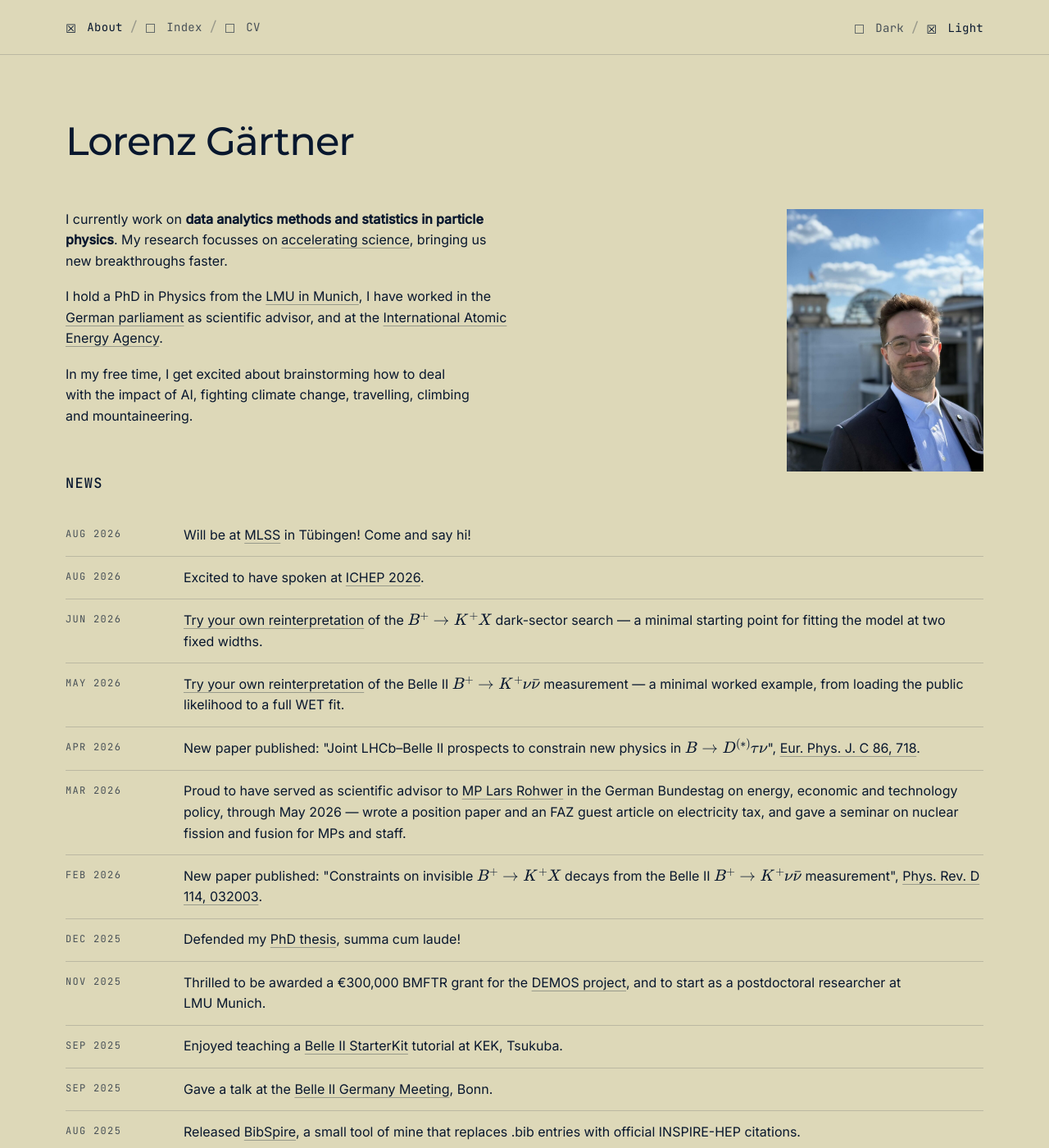
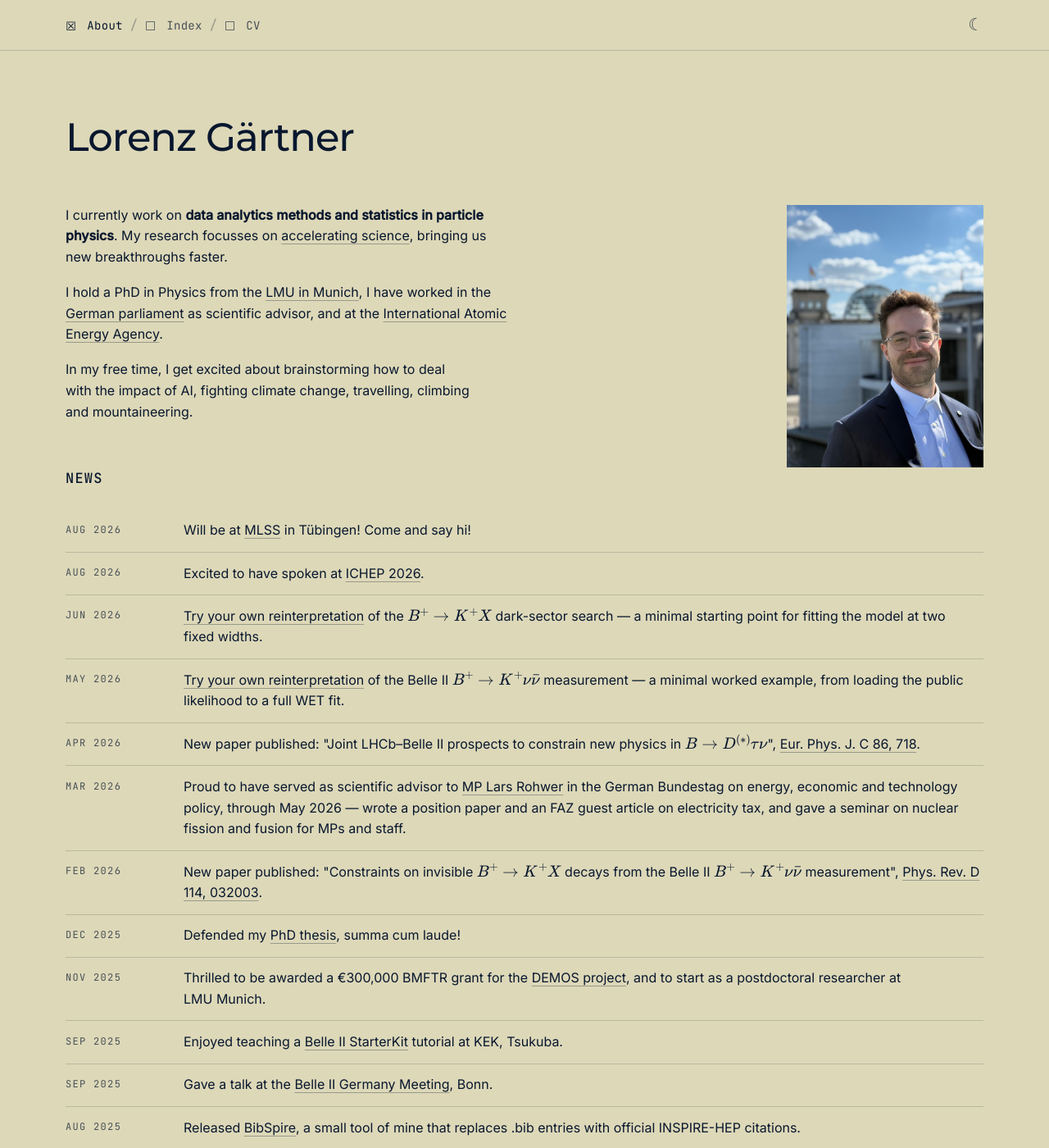
Before and after one commit to lorenzennio/lorenzennio.github.io, a Jekyll site: the page built from _pages/about.md, in a window 1280 px wide and 1400 px high. Shown: the whole window at 82% size. Built offline with Jekyll 4.4.1, drawn with Linux system fonts in a browser that asks for light colours; formulas are drawn with MathJax 3.

Commit message:
Pin theme-color and replace the theme switch with a sun/moon toggle
Mobile Safari infers the UI-chrome tint from the page background when no
<meta name="theme-color"> is set. On this static multi-page site, <html>
briefly carries its SSR data-theme="dark" default on every navigation
before theme-init.html's inline script flips it to the stored choice --
Safari's inference could land on a blend of navy (#08172E) and cream
(#DDD8B8), which averages to a dark, faintly green grey. That read as
"the background turns dark green" after switching to light and paging
through the site. Pinning theme-color explicitly and keeping it in sync
with data-theme (same pattern the script already uses for data-theme
itself) removes the guesswork.

Also replaces the two-button "Dark / Light" theme switch with a single
icon toggle: sun while dark (tap for daylight), moon while light (tap
for night), with an aria-label naming the action.

```diff
--- a/_includes/head.html
+++ b/_includes/head.html
@@ -37,6 +37,19 @@
 {%- endif %}
 
 <link rel="icon" href="{{ '/assets/images/plogol2.png' | relative_url }}">
+{%- comment -%}
+  Without this, mobile Safari infers the UI-chrome (status/tab bar) tint
+  itself from the page background -- and on a static multi-page site the
+  <html> element briefly carries its SSR data-theme="dark" default on every
+  navigation before theme-init.html's inline script flips it to the stored
+  choice. Safari's inference can land on a blend of the two backgrounds
+  (navy #08172E and cream #DDD8B8 average to a dark, faintly green grey),
+  which reads as the "dark green" seen after switching to light and paging
+  through the site. Pinning the value explicitly removes the guesswork;
+  theme-init.html keeps it in sync with data-theme the same way it keeps
+  data-theme itself in sync.
+{%- endcomment -%}
+<meta name="theme-color" content="#08172E">
 {%- feed_meta %}
 
 {%- comment -%}
--- a/_includes/masthead.html
+++ b/_includes/masthead.html
@@ -1,7 +1,7 @@
 {%- comment -%}
-  Three items, each carrying a checkbox that marks the current page. The same
-  ☒/☐ glyph marks the active filters on the index and the chosen colour theme
-  -- one visual language for "what you are looking at", everywhere.
+  Nav items each carry a checkbox that marks the current page -- the same
+  ☒/☐ glyph marks the active filters on the index, "what you are looking at"
+  everywhere except the theme control, which is a single sun/moon toggle.
 {%- endcomment -%}
 <header class="masthead">
   <nav class="nav" aria-label="Main">
@@ -21,19 +21,15 @@
     </ul>
 
     {%- comment -%}
-      A labelled two-state control rather than a single glyph: it says which
-      theme is on and what the other option is, without the reader having to
-      infer either. theme-init.html keeps the boxes in sync.
+      Single icon button rather than a labelled pair: the glyph names the
+      action -- sun while dark (tap for daylight), moon while light (tap for
+      night) -- and the label spells the same action out. Markup here matches
+      the SSR data-theme="dark" default in _layouts/default.html;
+      theme-init.html keeps both in sync with the actual theme from first
+      paint onward.
     {%- endcomment -%}
-    <div class="theme-switch" role="group" aria-label="Colour theme">
-      <span class="theme-switch__item"><button type="button" class="theme-option" data-theme-choice="dark" aria-pressed="true">
-        <span class="box" aria-hidden="true">&#9746;</span> Dark
-
-      </button></span>
-      <span class="theme-switch__item"><button type="button" class="theme-option" data-theme-choice="light" aria-pressed="false">
-        <span class="box" aria-hidden="true">&#9744;</span> Light
-
-      </button></span>
-    </div>
+    <button type="button" class="theme-toggle" aria-label="Switch to light theme">
+      <span class="theme-toggle__icon" aria-hidden="true">&#9728;</span>
+    </button>
   </nav>
 </header>
--- a/_includes/theme-init.html
+++ b/_includes/theme-init.html
@@ -9,14 +9,21 @@
   build-time plugin for this, because minimal-mistakes baked its colours into
   compiled Sass -- see docs/superpowers/specs/2026-08-27-theme-css-merge-design.md.)
 
-  The control itself is server-rendered in _includes/masthead.html as two
-  labelled options; this only keeps their checkboxes in sync and binds clicks.
+  The control itself is server-rendered in _includes/masthead.html as a
+  single sun/moon button; this keeps its icon and label in sync and binds
+  the click that flips the theme.
+
+  It also keeps <meta name="theme-color"> in sync with --bg: mobile Safari
+  otherwise infers the UI-chrome tint from the page background itself, and
+  can land on a blend of the SSR default and the flipped-to theme (see the
+  comment on that meta tag in head.html).
 {%- endcomment -%}
 <script>
 (function () {
   "use strict";
 
   var STORAGE_KEY = "theme";
+  var BG = { dark: "#08172E", light: "#DDD8B8" };
 
   function stored() {
     try {
@@ -32,28 +39,31 @@
       ? "light"
       : "dark");
 
+  function applyThemeColor(t) {
+    var meta = document.querySelector('meta[name="theme-color"]');
+    if (meta) meta.setAttribute("content", BG[t]);
+  }
+
   document.documentElement.setAttribute("data-theme", theme);
+  applyThemeColor(theme);
 
   document.addEventListener("DOMContentLoaded", function () {
-    var options = Array.prototype.slice.call(document.querySelectorAll(".theme-option"));
-    if (!options.length) return;
+    var toggle = document.querySelector(".theme-toggle");
+    if (!toggle) return;
+    var icon = toggle.querySelector(".theme-toggle__icon");
 
     function render() {
-      options.forEach(function (option) {
-        var on = option.dataset.themeChoice === theme;
-        option.setAttribute("aria-pressed", String(on));
-        var box = option.querySelector(".box");
-        if (box) box.textContent = on ? "☒" : "☐";
-      });
+      var next = theme === "dark" ? "light" : "dark";
+      if (icon) icon.textContent = theme === "dark" ? "☀" : "☾";
+      toggle.setAttribute("aria-label", "Switch to " + next + " theme");
     }
 
-    options.forEach(function (option) {
-      option.addEventListener("click", function () {
-        theme = option.dataset.themeChoice;
-        try { localStorage.setItem(STORAGE_KEY, theme); } catch (e) { /* ignore */ }
-        document.documentElement.setAttribute("data-theme", theme);
-        render();
-      });
+    toggle.addEventListener("click", function () {
+      theme = theme === "dark" ? "light" : "dark";
+      try { localStorage.setItem(STORAGE_KEY, theme); } catch (e) { /* ignore */ }
+      document.documentElement.setAttribute("data-theme", theme);
+      applyThemeColor(theme);
+      render();
     });
 
     render();
--- a/assets/css/main.scss
+++ b/assets/css/main.scss
@@ -150,7 +150,6 @@
    look loose. */
 .nav__link,
 .chip,
-.theme-option,
 .footer__links {
   letter-spacing: 0.02em;
   font-size: var(--t-nav);
@@ -175,7 +174,6 @@
    behind the labels it divides. */
 .nav__item,
 .filters__item,
-.theme-switch__item,
 .footer__links > li {
   display: flex;
   align-items: baseline;
@@ -183,7 +181,6 @@
 
 .nav__item:not(:last-child)::after,
 .filters__item:not(:last-child)::after,
-.theme-switch__item:not(:last-child)::after,
 .footer__links > li:not(:last-child)::after {
   content: "/";
   font-family: var(--font-mono);
@@ -228,21 +225,25 @@
 .nav__link:hover { color: var(--fg); }
 .nav__link.is-current { color: var(--fg); }
 
-.theme-switch {
+/* Icon-only, so the hit target comes from padding rather than a label; the
+   matching negative margin keeps the icon itself aligned with the nav row
+   instead of visually enlarging the gap next to it. */
+.theme-toggle {
   display: flex;
   flex-shrink: 0;
-}
-
-.theme-option {
-  font-family: var(--font-mono);
+  align-items: center;
+  padding: 0.5rem;
+  margin: -0.5rem;
   cursor: pointer;
-  white-space: nowrap;
-  padding: 0.2rem 0;
   color: var(--muted);
   transition: color 0.15s ease;
 }
-.theme-option:hover { color: var(--fg); }
-.theme-option[aria-pressed="true"] { color: var(--fg); }
+.theme-toggle:hover { color: var(--fg); }
+
+.theme-toggle__icon {
+  font-size: 1.3rem;
+  line-height: 1;
+}
 
 /* --- Page frame ----------------------------------------------------------- */
 .main {
```
